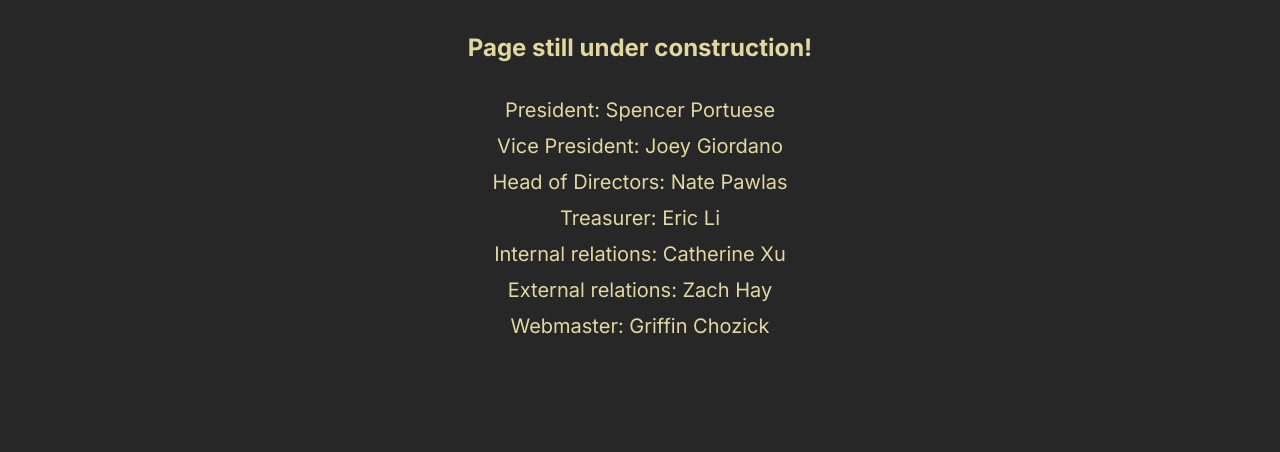
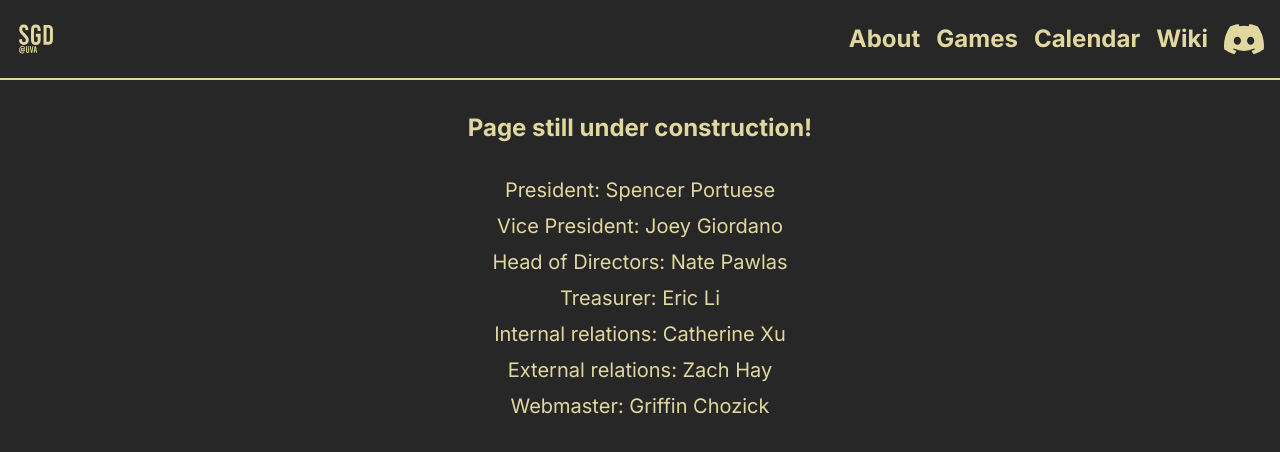
Before and after one commit to SGDatUVA/sgdatuva.github.io, a Next.js app: page /about in a window 1280 px wide. Shown: the top 452 px of the page. Built offline with nearby package versions, Linux system fonts and the light colour scheme.

Commit message:
Moved navbar to root layout

```diff
--- a/src/app/components/navbar.js
+++ b/src/app/components/navbar.js
@@ -10,7 +10,7 @@ export default function Navbar() {
   const calendarPath = "/"
   const wikiLink = "https://uvasgd.github.io/sgd-docs/README.html";
 
-
+  // If height (h-20) gets updated, make sure to update the hero in app/page.js so that the height fills up the homepage correctly
   return (
     <nav className="relative w-full h-20 flex items-center justify-between px-4 text-primary bg-background border-b-2	border-current">
       <Link href="/">
@@ -22,10 +22,10 @@ export default function Navbar() {
       <div className={ `${(navOpen) ? "" : "hidden "} block absolute w-full h-screen top-0 left-0 bg-background z-10`}>
         <ul className="flex flex-col items-center font-bold text-4xl space-y-8 pt-8">
           <CloseSVG onClick={() => setNavOpen((prev) => !prev)} />
-          <Link className="hover:text-highlight" href={aboutPath}>About</Link>
-          <Link className="hover:text-highlight" href={itchLink}>Games</Link>
-          <Link className="hover:text-highlight" href={calendarPath}>Calendar</Link>
-          <Link className="hover:text-highlight" href={wikiLink}>Wiki</Link>
+          <Link className="hover:text-highlight" href={aboutPath} onClick={() => setNavOpen((prev) => !prev)}>About</Link>
+          <Link className="hover:text-highlight" href={itchLink} onClick={() => setNavOpen((prev) => !prev)}>Games</Link>
+          <Link className="hover:text-highlight" href={calendarPath} onClick={() => setNavOpen((prev) => !prev)}>Calendar</Link>
+          <Link className="hover:text-highlight" href={wikiLink} onClick={() => setNavOpen((prev) => !prev)}>Wiki</Link>
           <Link className="hover:text-highlight w-10" href="/">
             <DiscordLogo className="fill-primary"/>
           </Link>
--- a/src/app/layout.js
+++ b/src/app/layout.js
@@ -1,5 +1,7 @@
 import './globals.css'
 import { Inter } from 'next/font/google'
+
+import Navbar from '@/app/components/navbar'
 
 const inter = Inter({ subsets: ['latin'] })
 
@@ -11,7 +13,11 @@ export const metadata = {
 export default function RootLayout({ children }) {
   return (
     <html lang="en">
-      <body className={`${inter.className} text-primary border-primary`}>{children}</body>
+      <body className={`${inter.className} text-primary border-primary`}>
+        <Navbar/>
+
+        {children}
+      </body>
     </html>
   )
 }
--- a/src/app/page.js
+++ b/src/app/page.js
@@ -1,5 +1,3 @@
-import Image from 'next/image'
-import Navbar from '@/app/components/navbar'
 import SGDLogo from '@/app/components/sgdlogo'
 import BgImage from '@/app/components/bg-image'
 import GameCard from './components/game-card'
@@ -8,9 +6,10 @@ import FAQCard from './components/faq-card'
 export default function Home() {
   return (
     <main className="min-h-screen flex flex-col items-center">
-      {/* Landing */}
-      <div className='h-screen w-full flex flex-col'>
-        <Navbar/>
+
+      {/* Landing*/}
+      {/* 80 px is because Navbar componenet in app/layout.js is h-20 or 80px */}
+      <div className='h-[calc(100vh-80px)] w-full flex flex-col'>
         <div className='relative h-full flex flex-col items-center'>
           <BgImage source="/landing-hero.jpg" className="object-center opacity-80"/>
           <SGDLogo className="w-[70vw] fill-highlight md:w-80 md:h-80 md:absolute md:left-10 md:bottom-10 "/>
```
